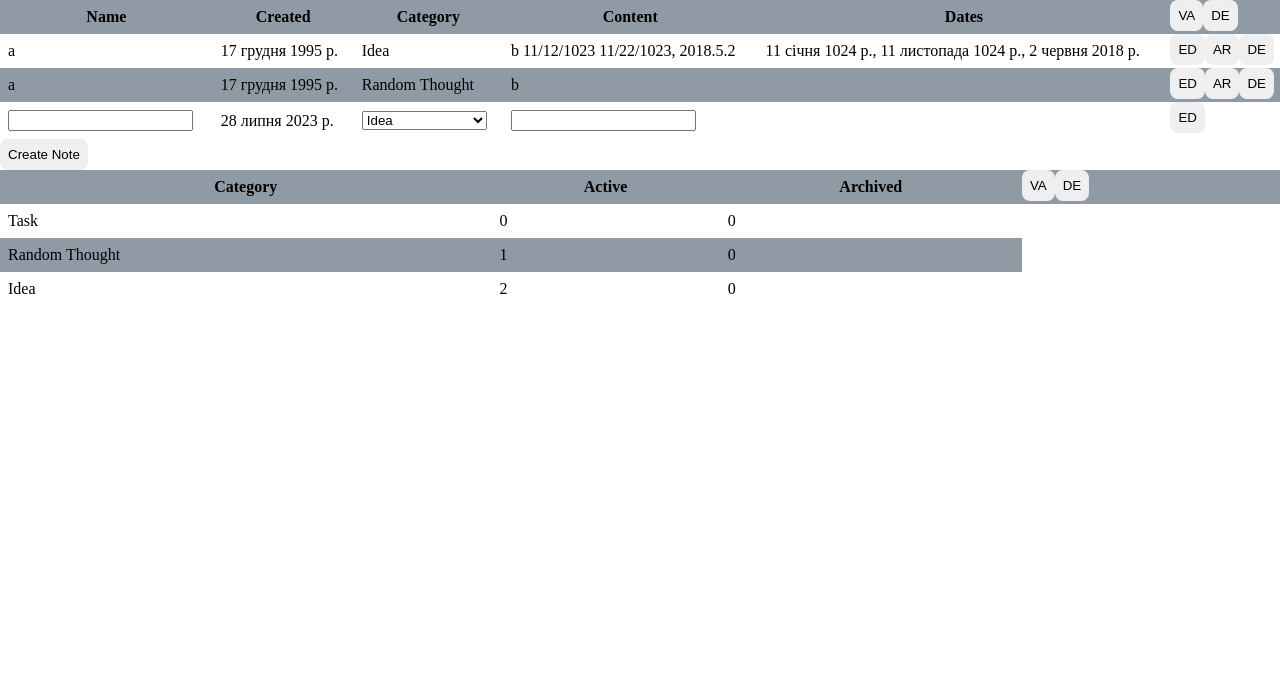
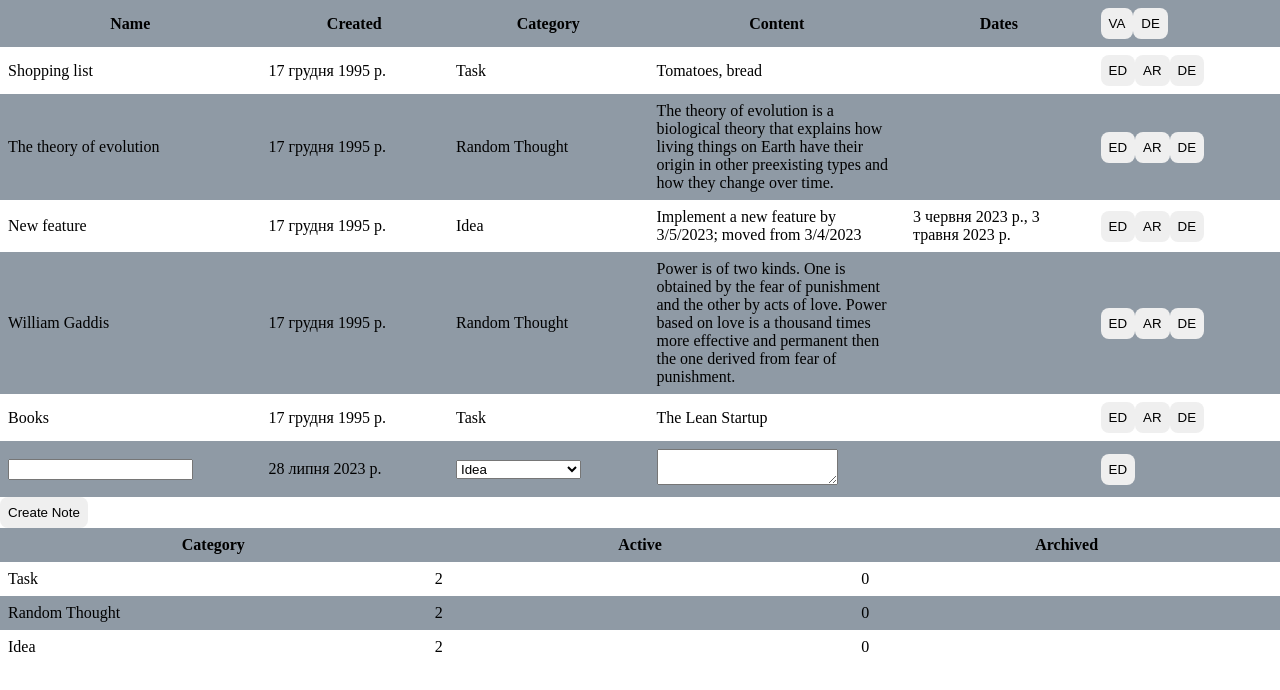
Before and after one commit to aninovo/rad-task1, a website with bundled scripts: page public/index.html in a window 1280 px wide. Both pictures are taken after a click on the element "Create Note". Built offline with nearby package versions, Linux system fonts and the light colour scheme.

Commit message:
Original data changed; GUI formatting changed

```diff
--- a/public/data.js
+++ b/public/data.js
@@ -2,6 +2,9 @@ import { Note } from "./logic.js";
 // instead of an actual data storage
 
 export let data = [
-    new Note('a', 'Idea', 'b 11/12/1023   11/22/1023, 2018.5.2', new Date("1995-12-17T03:24:00")),
-    new Note('a', 'Random Thought', 'b', new Date("1995-12-17T03:24:00")),
+    new Note('Shopping list', 'Task', 'Tomatoes, bread', new Date("1995-12-17T03:24:00")),
+    new Note('The theory of evolution', 'Random Thought', 'The theory of evolution is a biological theory that explains how living things on Earth have their origin in other preexisting types and how they change over time.', new Date("1995-12-17T03:24:00")),
+    new Note('New feature', 'Idea', 'Implement a new feature by 3/5/2023; moved from 3/4/2023', new Date("1995-12-17T03:24:00")),
+    new Note('William Gaddis', 'Random Thought', 'Power is of two kinds. One is obtained by the fear of punishment and the other by acts of love. Power based on love is a thousand times more effective and permanent then the one derived from fear of punishment.', new Date("1995-12-17T03:24:00")),
+    new Note('Books', 'Task', 'The Lean Startup', new Date("1995-12-17T03:24:00")),
 ];
--- a/public/index.css
+++ b/public/index.css
@@ -12,6 +12,10 @@ table{
     width: 100%;
 }
 
+td{
+    width: 10%;
+}
+
 
 tr:nth-child(odd) {
     background-color: #8F9AA5;
--- a/public/index.js
+++ b/public/index.js
@@ -82,8 +82,12 @@ function createNoteElement(note, createNoteButtonsFunction = null) {
         tableRow.appendChild(tableTD);
     }
 
+
+    let buttonsTD = document.createElement('td');
     if (createNoteButtonsFunction != null)
-        tableRow.appendChild(createNoteButtonsFunction(note));
+        buttonsTD.appendChild(createNoteButtonsFunction(note));
+
+    tableRow.appendChild(buttonsTD);
     return tableRow;
 }
 function createEditedNoteElement(note) {
@@ -134,10 +138,9 @@ function createEditedNoteElement(note) {
     // content editable field
 
     let content_tableTD = document.createElement('td');
-    let content_input = document.createElement('input');
-    content_input.type = 'text';
-    content_input.value = note.description;
-    content_input.onchange = function () { note.description = content_input.value; };
+    let content_input = document.createElement('textarea'); // textarea for multiline input
+    content_input.innerText = note.description; // textarea doesn't support the "value" attribute
+    content_input.onchange = function () { note.description = content_input.innerText; };
     content_tableTD.appendChild(content_input);
     tableRow.appendChild(content_tableTD);
     // dates
@@ -152,7 +155,10 @@ function createEditedNoteElement(note) {
     buttonEdit.appendChild(buttonEditContent);
     buttonEdit.onclick = function () { render(); };
 
-    tableRow.appendChild(buttonEdit);
+
+    let buttonsTD = document.createElement('td');
+    buttonsTD.appendChild(buttonEdit);
+    tableRow.appendChild(buttonsTD);
     // TODO
     return tableRow;
 }
@@ -171,7 +177,9 @@ function createNoteTable(notes, archived = false, editedNote = null) {
         tableTH.appendChild(text);
         tableHeaderRow.appendChild(tableTH);
     }
-    tableHeaderRow.appendChild(createHeaderButtons());
+    let buttonsTD = document.createElement('td');
+    buttonsTD.appendChild(createHeaderButtons());
+    tableHeaderRow.appendChild(buttonsTD);
 
     // form its body
     let notesToDisplay = notes.filter(note => note.archived === archived);
@@ -223,8 +231,6 @@ function createStatTable(notes) {
         tableTH.appendChild(text);
         tableHeaderRow.appendChild(tableTH);
     }
-    tableHeaderRow.appendChild(createHeaderButtons());
-
     // form its body
     let categoriesToDisplay = Note.categories;
     for (const category of categoriesToDisplay) {
```
